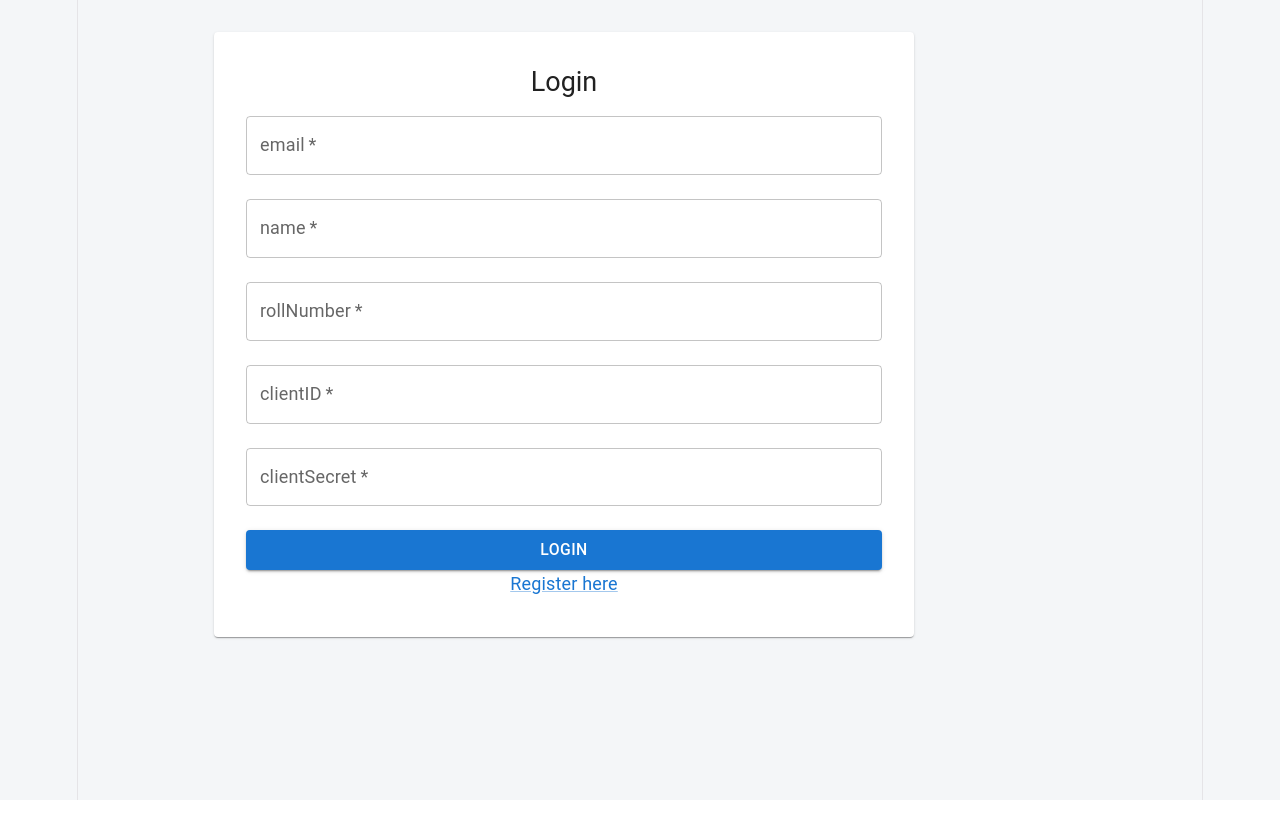
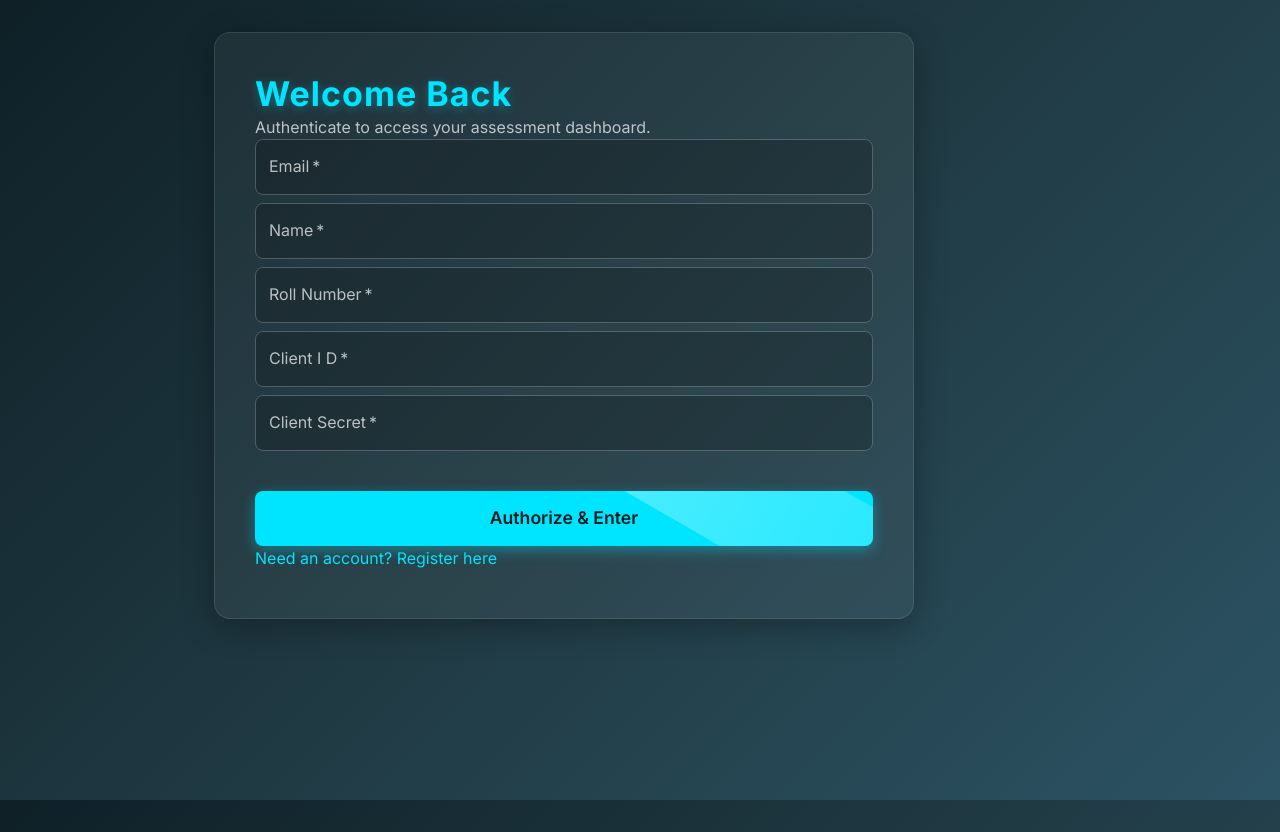
Before and after one commit to Pradeep7007/7376232AD212, a React (Vite) app: page /login in a window 1280 px wide. Before the commit the page ends 800 px from the top, so only its background shows below. Built offline with nearby package versions, Linux system fonts and the light colour scheme.

Commit message:
ui modified

```diff
--- a/index.html
+++ b/index.html
@@ -4,6 +4,7 @@
     <meta charset="UTF-8" />
     <link rel="icon" type="image/svg+xml" href="/favicon.svg" />
     <meta name="viewport" content="width=device-width, initial-scale=1.0" />
+    <link href="https://fonts.googleapis.com/css2?family=Inter:wght@300;400;500;600;700&display=swap" rel="stylesheet">
     <title>campus-hiring-assessment</title>
   </head>
   <body>
--- a/src/index.css
+++ b/src/index.css
@@ -1,111 +1,96 @@
 :root {
-  --text: #6b6375;
-  --text-h: #08060d;
-  --bg: #fff;
-  --border: #e5e4e7;
-  --code-bg: #f4f3ec;
-  --accent: #aa3bff;
-  --accent-bg: rgba(170, 59, 255, 0.1);
-  --accent-border: rgba(170, 59, 255, 0.5);
-  --social-bg: rgba(244, 243, 236, 0.5);
-  --shadow:
-    rgba(0, 0, 0, 0.1) 0 10px 15px -3px, rgba(0, 0, 0, 0.05) 0 4px 6px -2px;
-
-  --sans: system-ui, 'Segoe UI', Roboto, sans-serif;
-  --heading: system-ui, 'Segoe UI', Roboto, sans-serif;
-  --mono: ui-monospace, Consolas, monospace;
-
-  font: 18px/145% var(--sans);
-  letter-spacing: 0.18px;
+  font-family: 'Inter', system-ui, Avenir, Helvetica, Arial, sans-serif;
+  line-height: 1.5;
+  font-weight: 400;
   color-scheme: light dark;
-  color: var(--text);
-  background: var(--bg);
-  font-synthesis: none;
-  text-rendering: optimizeLegibility;
-  -webkit-font-smoothing: antialiased;
-  -moz-osx-font-smoothing: grayscale;
-
-  @media (max-width: 1024px) {
-    font-size: 16px;
-  }
-}
-
-@media (prefers-color-scheme: dark) {
-  :root {
-    --text: #9ca3af;
-    --text-h: #f3f4f6;
-    --bg: #16171d;
-    --border: #2e303a;
-    --code-bg: #1f2028;
-    --accent: #c084fc;
-    --accent-bg: rgba(192, 132, 252, 0.15);
-    --accent-border: rgba(192, 132, 252, 0.5);
-    --social-bg: rgba(47, 48, 58, 0.5);
-    --shadow:
-      rgba(0, 0, 0, 0.4) 0 10px 15px -3px, rgba(0, 0, 0, 0.25) 0 4px 6px -2px;
-  }
-
-  #social .button-icon {
-    filter: invert(1) brightness(2);
-  }
 }
 
 body {
   margin: 0;
+  padding: 0;
+  min-height: 100vh;
+  background: linear-gradient(135deg, #0f2027, #203a43, #2c5364);
+  background-attachment: fixed;
+  color: #fff;
 }
 
-#root {
-  width: 1126px;
-  max-width: 100%;
-  margin: 0 auto;
-  text-align: center;
-  border-inline: 1px solid var(--border);
-  min-height: 100svh;
-  display: flex;
-  flex-direction: column;
-  box-sizing: border-box;
+/* Glassmorphism Classes */
+.glass-card {
+  background: rgba(255, 255, 255, 0.05) !important;
+  backdrop-filter: blur(16px) !important;
+  -webkit-backdrop-filter: blur(16px) !important;
+  border: 1px solid rgba(255, 255, 255, 0.1) !important;
+  box-shadow: 0 8px 32px 0 rgba(0, 0, 0, 0.3) !important;
+  color: #fff !important;
+  border-radius: 16px !important;
+  transition: transform 0.3s ease, box-shadow 0.3s ease !important;
 }
 
-h1,
-h2 {
-  font-family: var(--heading);
-  font-weight: 500;
-  color: var(--text-h);
+.glass-card:hover {
+  transform: translateY(-5px) !important;
+  box-shadow: 0 12px 40px 0 rgba(0, 0, 0, 0.4) !important;
 }
 
-h1 {
-  font-size: 56px;
-  letter-spacing: -1.68px;
-  margin: 32px 0;
-  @media (max-width: 1024px) {
-    font-size: 36px;
-    margin: 20px 0;
-  }
+/* Custom Scrollbar */
+::-webkit-scrollbar {
+  width: 8px;
 }
-h2 {
-  font-size: 24px;
-  line-height: 118%;
-  letter-spacing: -0.24px;
-  margin: 0 0 8px;
-  @media (max-width: 1024px) {
-    font-size: 20px;
-  }
+::-webkit-scrollbar-track {
+  background: rgba(0, 0, 0, 0.1);
 }
-p {
-  margin: 0;
+::-webkit-scrollbar-thumb {
+  background: rgba(255, 255, 255, 0.2);
+  border-radius: 4px;
+}
+::-webkit-scrollbar-thumb:hover {
+  background: rgba(255, 255, 255, 0.4);
 }
 
-code,
-.counter {
-  font-family: var(--mono);
-  display: inline-flex;
-  border-radius: 4px;
-  color: var(--text-h);
+/* Animations */
+@keyframes fadeIn {
+  from { opacity: 0; transform: translateY(20px); }
+  to { opacity: 1; transform: translateY(0); }
 }
 
-code {
-  font-size: 15px;
-  line-height: 135%;
-  padding: 4px 8px;
-  background: var(--code-bg);
+.animate-fade-in {
+  animation: fadeIn 0.6s cubic-bezier(0.16, 1, 0.3, 1) forwards;
 }
+
+/* Fancy Buttons */
+.btn-glow {
+  position: relative;
+  overflow: hidden;
+}
+.btn-glow::after {
+  content: '';
+  position: absolute;
+  top: -50%;
+  left: -50%;
+  width: 200%;
+  height: 200%;
+  background: linear-gradient(to right, rgba(255,255,255,0) 0%, rgba(255,255,255,0.3) 50%, rgba(255,255,255,0) 100%);
+  transform: rotate(30deg) translateY(-100%);
+  animation: none;
+}
+.btn-glow:hover::after {
+  animation: shimmer 1.5s infinite;
+}
+
+@keyframes shimmer {
+  0% { transform: rotate(30deg) translateY(-100%) translateX(-100%); }
+  100% { transform: rotate(30deg) translateY(100%) translateX(100%); }
+}
+
+/* Inputs */
+.glass-input .MuiOutlinedInput-notchedOutline {
+  border-color: rgba(255,255,255,0.3) !important;
+}
+.glass-input:hover .MuiOutlinedInput-notchedOutline {
+  border-color: rgba(255,255,255,0.6) !important;
+}
+.glass-input.Mui-focused .MuiOutlinedInput-notchedOutline {
+  border-color: #00e5ff !important;
+}
+.glass-input input, .glass-input label {
+  color: rgba(255,255,255,0.9) !important;
+}
--- a/src/main.jsx
+++ b/src/main.jsx
@@ -7,16 +7,43 @@ import './index.css';
 
 const theme = createTheme({
   palette: {
-    mode: 'light',
-    primary: {
-      main: '#1976d2',
+    mode: 'dark',
+    primary: { main: '#00e5ff' },
+    secondary: { main: '#f50057' },
+    background: { default: 'transparent', paper: 'rgba(255, 255, 255, 0.05)' },
+  },
+  typography: {
+    fontFamily: '"Inter", "Roboto", "Helvetica", "Arial", sans-serif',
+    h5: { fontWeight: 600, letterSpacing: '0.5px' },
+    h4: { fontWeight: 700, letterSpacing: '1px' },
+    button: { textTransform: 'none', fontWeight: 600 },
+  },
+  shape: { borderRadius: 12 },
+  components: {
+    MuiButton: {
+      styleOverrides: {
+        root: {
+          borderRadius: 8,
+          padding: '10px 24px',
+          boxShadow: '0 4px 14px 0 rgba(0, 229, 255, 0.39)',
+          transition: 'all 0.2s ease-in-out',
+          '&:hover': {
+            transform: 'translateY(-2px)',
+            boxShadow: '0 6px 20px rgba(0, 229, 255, 0.5)',
+          },
+        },
+      },
     },
-    secondary: {
-      main: '#dc004e',
+    MuiTextField: {
+      styleOverrides: {
+        root: {
+          '& .MuiOutlinedInput-root': {
+            borderRadius: 8,
+            backgroundColor: 'rgba(0,0,0,0.2)',
+          },
+        },
+      },
     },
-    background: {
-      default: '#f4f6f8',
-    }
   },
 });
 
--- a/src/pages/Dashboard.jsx
+++ b/src/pages/Dashboard.jsx
@@ -1,6 +1,7 @@
 import { useState, useEffect } from 'react';
 import { useNavigate } from 'react-router-dom';
-import { Box, Card, Typography, Button, Radio, RadioGroup, FormControlLabel, Grid, Paper } from '@mui/material';
+import { Box, Card, Typography, Button, Radio, RadioGroup, FormControlLabel, Grid, Paper, Fade } from '@mui/material';
+import AccessTimeIcon from '@mui/icons-material/AccessTime';
 import apiClient from '../logging_middleware/apiClient';
 
 export default function Dashboard() {
@@ -27,36 +28,92 @@ export default function Dashboard() {
   const { questions, idx, answers } = qData;
   if (!questions.length) return null;
   const currentQ = questions[idx];
+  const isUrgent = timeLeft < 300;
 
   return (
-    <Box>
-      <Box display="flex" justifyContent="space-between" mb={3}>
-        <Typography variant="h5">Test</Typography>
-        <Typography variant="h5" color={timeLeft < 300 ? 'error' : 'primary'}>
-          {Math.floor(timeLeft / 60)}:{(timeLeft % 60).toString().padStart(2, '0')}
+    <Box className="animate-fade-in" sx={{ mt: 2 }}>
+      <Box className="glass-card" display="flex" justifyContent="space-between" alignItems="center" p={2} mb={4}>
+        <Typography variant="h5" fontWeight="bold" sx={{ color: '#fff' }}>Assessment Dashboard</Typography>
+        <Box display="flex" alignItems="center" gap={1}>
+          <AccessTimeIcon color={isUrgent ? 'error' : 'primary'} />
+          <Typography variant="h5" color={isUrgent ? 'error.main' : 'primary.main'} fontWeight="bold" sx={{ fontFamily: 'monospace' }}>
+            {Math.floor(timeLeft / 60).toString().padStart(2, '0')}:{(timeLeft % 60).toString().padStart(2, '0')}
           </Typography>
         </Box>
-      <Grid container spacing={2}>
+      </Box>
+
+      <Grid container spacing={3}>
         <Grid item xs={12} md={3}>
-          <Paper sx={{ p: 2, display: 'flex', gap: 1, flexWrap: 'wrap' }}>
+          <Paper className="glass-card" sx={{ p: 3, display: 'flex', flexDirection: 'column', height: '100%' }}>
+            <Typography variant="h6" mb={2} color="textSecondary">Questions Navigator</Typography>
+            <Box display="flex" gap={1.5} flexWrap="wrap">
               {questions.map((q, i) => (
-              <Button key={q.id} variant={idx === i ? 'contained' : answers[q.id] ? 'outlined' : 'text'} onClick={() => setQData({ ...qData, idx: i })}>
+                <Button
+                  key={q.id}
+                  variant={idx === i ? 'contained' : answers[q.id] ? 'contained' : 'outlined'}
+                  color={idx === i ? 'primary' : answers[q.id] ? 'success' : 'inherit'}
+                  onClick={() => setQData({ ...qData, idx: i })}
+                  sx={{
+                    minWidth: '45px',
+                    height: '45px',
+                    borderRadius: '50%',
+                    boxShadow: idx === i ? '0 0 15px rgba(0,229,255,0.6)' : 'none'
+                  }}
+                >
                   {i + 1}
                 </Button>
               ))}
+            </Box>
           </Paper>
         </Grid>
         <Grid item xs={12} md={9}>
-          <Card sx={{ p: 3 }}>
-            <Typography variant="h6" mb={2}>Q{idx + 1}: {currentQ.text}</Typography>
-            <RadioGroup value={answers[currentQ.id] || ''} onChange={e => setQData({ ...qData, answers: { ...answers, [currentQ.id]: e.target.value } })}>
-              {currentQ.options.map(opt => <FormControlLabel key={opt} value={opt} control={<Radio />} label={opt} />)}
+          <Fade in={true} key={idx}>
+            <Card className="glass-card" sx={{ p: 4, minHeight: '400px', display: 'flex', flexDirection: 'column' }}>
+              <Box mb={4}>
+                <Typography variant="subtitle1" color="primary" mb={1} fontWeight="bold">Question {idx + 1} of {questions.length}</Typography>
+                <Typography variant="h5" sx={{ lineHeight: 1.6 }}>{currentQ.text}</Typography>
+              </Box>
+
+              <RadioGroup
+                value={answers[currentQ.id] || ''}
+                onChange={e => setQData({ ...qData, answers: { ...answers, [currentQ.id]: e.target.value } })}
+                sx={{ flexGrow: 1 }}
+              >
+                {currentQ.options.map(opt => (
+                  <FormControlLabel
+                    key={opt}
+                    value={opt}
+                    control={<Radio color="primary" />}
+                    label={<Typography variant="body1" sx={{ ml: 1, py: 1 }}>{opt}</Typography>}
+                    sx={{
+                      mb: 2,
+                      p: 1,
+                      borderRadius: 2,
+                      border: '1px solid rgba(255,255,255,0.1)',
+                      backgroundColor: answers[currentQ.id] === opt ? 'rgba(0,229,255,0.1)' : 'transparent',
+                      transition: 'all 0.2s',
+                      '&:hover': { backgroundColor: 'rgba(255,255,255,0.05)' }
+                    }}
+                  />
+                ))}
               </RadioGroup>
-            <Box mt={3} display="flex" justifyContent="space-between">
-              <Button disabled={idx === 0} onClick={() => setQData({ ...qData, idx: idx - 1 })}>Prev</Button>
-              {idx < questions.length - 1 ? <Button variant="contained" onClick={() => setQData({ ...qData, idx: idx + 1 })}>Next</Button> : <Button variant="contained" color="error" onClick={handleSubmit}>Submit</Button>}
+
+              <Box mt={4} pt={3} borderTop="1px solid rgba(255,255,255,0.1)" display="flex" justifyContent="space-between">
+                <Button variant="outlined" disabled={idx === 0} onClick={() => setQData({ ...qData, idx: idx - 1 })} sx={{ px: 4 }}>
+                  Previous
+                </Button>
+                {idx < questions.length - 1 ? (
+                  <Button variant="contained" className="btn-glow" onClick={() => setQData({ ...qData, idx: idx + 1 })} sx={{ px: 4 }}>
+                    Save & Next
+                  </Button>
+                ) : (
+                  <Button variant="contained" color="secondary" className="btn-glow" onClick={handleSubmit} sx={{ px: 4, boxShadow: '0 4px 14px 0 rgba(245,0,87,0.4)' }}>
+                    Submit Assessment
+                  </Button>
+                )}
               </Box>
             </Card>
+          </Fade>
         </Grid>
       </Grid>
     </Box>
--- a/src/pages/Login.jsx
+++ b/src/pages/Login.jsx
@@ -1,6 +1,6 @@
 import { useState } from 'react';
 import { useNavigate, Link as RouterLink } from 'react-router-dom';
-import { Box, Card, CardContent, Typography, TextField, Button, Link, Alert } from '@mui/material';
+import { Box, Card, CardContent, Typography, TextField, Button, Link, Alert, Fade } from '@mui/material';
 import apiClient from '../logging_middleware/apiClient';
 
 export default function Login() {
@@ -18,17 +18,44 @@ export default function Login() {
   };
 
   return (
-    <Box display="flex" justifyContent="center">
-      <Card sx={{ maxWidth: 700, width: '100%', p: 2, mb:4 }}>
+    <Box display="flex" justifyContent="center" alignItems="center" minHeight="80vh" className="animate-fade-in">
+      <Card className="glass-card" sx={{ maxWidth: 700, width: '100%', p: 3, mb: 4 }}>
         <CardContent>
-          <Typography variant="h5" align="center" mb={2}>Login</Typography>
-          {error && <Alert severity="error" sx={{ mb: 2 }}>{error}</Alert>}
+          <Box textAlign="center" mb={4}>
+            <Typography variant="h4" mb={1} color="primary" sx={{ textShadow: '0 2px 10px rgba(0,229,255,0.3)' }}>
+              Welcome Back
+            </Typography>
+            <Typography variant="body1" color="textSecondary">
+              Authenticate to access your assessment dashboard.
+            </Typography>
+          </Box>
+
+          {error && <Fade in={!!error}><Alert severity="error" sx={{ mb: 3, borderRadius: 2 }}>{error}</Alert></Fade>}
+
           <form onSubmit={handleSubmit}>
-            {Object.keys(formData).map(key => (
-              <TextField key={key} fullWidth label={key} name={key} type={key.includes('Secret') ? 'password' : 'text'} margin="normal" onChange={e => setFormData({ ...formData, [key]: e.target.value })} required />
-            ))}
-            <Button type="submit" variant="contained" fullWidth sx={{ mt: 2 }}>Login</Button>
-            <Link component={RouterLink} to="/register" display="block" textAlign="center" mt={2}>Register here</Link>
+            <Box display="grid" gridTemplateColumns={{ xs: '1fr', sm: '1fr 1fr' }} gap={2}>
+              {Object.keys(formData).map(key => (
+                <TextField
+                  key={key}
+                  fullWidth
+                  label={key.charAt(0).toUpperCase() + key.slice(1).replace(/([A-Z])/g, ' $1')}
+                  name={key}
+                  type={key.includes('Secret') ? 'password' : 'text'}
+                  margin="none"
+                  onChange={e => setFormData({ ...formData, [key]: e.target.value })}
+                  required
+                  sx={{ ...(key === 'clientSecret' || key === 'clientID' ? { gridColumn: '1 / -1' } : {}), mb: 1 }}
+                />
+              ))}
+            </Box>
+            <Button type="submit" variant="contained" className="btn-glow" fullWidth sx={{ mt: 4, py: 1.5, fontSize: '1.1rem' }}>
+              Authorize & Enter
+            </Button>
+            <Box textAlign="center" mt={3}>
+              <Link component={RouterLink} to="/register" sx={{ color: 'primary.main', textDecoration: 'none', '&:hover': { textDecoration: 'underline' } }}>
+                Need an account? Register here
+              </Link>
+            </Box>
           </form>
         </CardContent>
       </Card>
--- a/src/pages/Register.jsx
+++ b/src/pages/Register.jsx
@@ -1,6 +1,6 @@
 import { useState } from 'react';
 import { useNavigate, Link as RouterLink } from 'react-router-dom';
-import { Box, Card, CardContent, Typography, TextField, Button, Link, Alert } from '@mui/material';
+import { Box, Card, CardContent, Typography, TextField, Button, Link, Alert, Fade } from '@mui/material';
 import apiClient from '../logging_middleware/apiClient';
 
 export default function Register() {
@@ -16,36 +16,59 @@ export default function Register() {
       setCredentials(data);
       setError('');
     } catch (err) {
-       setError(err.response?.data?.message || 'Error'); }
+      setError(err.response?.data?.message || 'Error');
+    }
   };
 
   return (
-    <Box display="flex" justifyContent="center">
-      <Card sx={{ maxWidth: 700, width: '100%', p: 2 }}>
+    <Box display="flex" justifyContent="center" alignItems="center" minHeight="80vh" className="animate-fade-in">
+      <Card className="glass-card" sx={{ maxWidth: 700, width: '100%', p: 3, mb: 4 }}>
         <CardContent>
-          <Typography variant="h5" align="center" mb={2}>Register</Typography>
-          {error && <Alert severity="error" sx={{ mb: 2 }}>{error}</Alert>}
+          <Typography variant="h4" align="center" mb={1} color="primary" sx={{ textShadow: '0 2px 10px rgba(0,229,255,0.3)' }}>
+            Join the Program
+          </Typography>
+          <Typography variant="body1" align="center" mb={4} color="textSecondary">
+            Enter your details to get your unique credentials.
+          </Typography>
+
+          {error && <Fade in={!!error}><Alert severity="error" sx={{ mb: 3, borderRadius: 2 }}>{error}</Alert></Fade>}
+
           {!credentials ? (
-
             <form onSubmit={handleSubmit}>
-              {Object.keys(formData).map(key => (
-                <TextField key={key}
-                fullWidth label={key}
-                name={key}
-                margin="normal"
-                onChange={e => setFormData({ ...formData, [key]: e.target.value })} required />
-              ))}
-
-              <Button type="submit" variant="contained" fullWidth sx={{ mt: 2 }}>Register</Button>
-              <Link component={RouterLink} to="/login" display="block" textAlign="center" mt={2}>Login here</Link>
+              <Box display="grid" gridTemplateColumns={{ xs: '1fr', sm: '1fr 1fr' }} gap={2}>
+                {Object.keys(formData).map(key => (
+                  <TextField
+                    key={key}
+                    fullWidth
+                    label={key.charAt(0).toUpperCase() + key.slice(1).replace(/([A-Z])/g, ' $1')}
+                    name={key}
+                    margin="none"
+                    onChange={e => setFormData({ ...formData, [key]: e.target.value })}
+                    required
+                    sx={{ mb: 1 }}
+                  />
+                ))}
+              </Box>
+              <Button type="submit" variant="contained" className="btn-glow" fullWidth sx={{ mt: 4, py: 1.5, fontSize: '1.1rem' }}>
+                Register Now
+              </Button>
+              <Box textAlign="center" mt={3}>
+                <Link component={RouterLink} to="/login" sx={{ color: 'primary.main', textDecoration: 'none', '&:hover': { textDecoration: 'underline' } }}>
+                  Already have an account? Login here
+                </Link>
+              </Box>
             </form>
           ) : (
-            <Box>
-              <Alert severity="success">Success! Save these:</Alert>
-              <TextField fullWidth label="Client ID" value={credentials.clientID} margin="normal" InputProps={{ readOnly: true }} />
-              <TextField fullWidth label="Client Secret" value={credentials.clientSecret} margin="normal" InputProps={{ readOnly: true }} />
-              <Button variant="contained" fullWidth sx={{ mt: 2 }} onClick={() => navigate('/login')}>Login</Button>
-            </Box>
+            <Fade in={true}>
+              <Box textAlign="center">
+                <Alert severity="success" sx={{ mb: 3, borderRadius: 2 }}>Registration Successful! Save these details securely.</Alert>
+                <TextField fullWidth label="Client ID" value={credentials.clientID} margin="normal" InputProps={{ readOnly: true }} sx={{ mb: 2 }} />
+                <TextField fullWidth label="Client Secret" value={credentials.clientSecret} margin="normal" InputProps={{ readOnly: true }} />
+                <Button variant="contained" color="secondary" className="btn-glow" fullWidth sx={{ mt: 4, py: 1.5 }} onClick={() => navigate('/login')}>
+                  Proceed to Login
+                </Button>
+              </Box>
+            </Fade>
           )}
         </CardContent>
       </Card>
```
Also changed, not shown: src/pages/Results.jsx (+57 -16 lines). Lines whose indentation alone changed are shown as unchanged.
